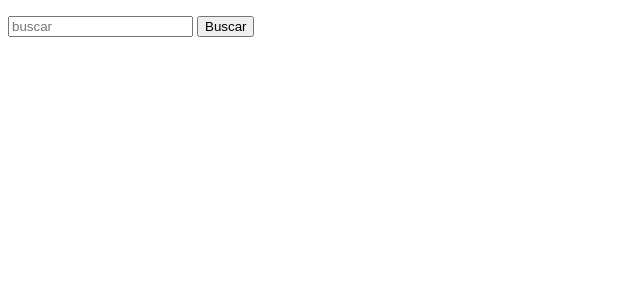
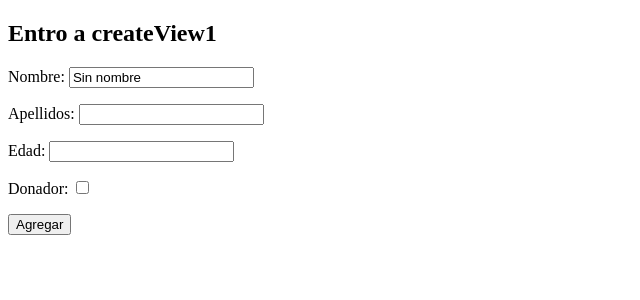
Before and after one commit to dpacoria21/Lab04-pweb2, a Django app: page /agregar/ in a window 1280 px wide. Shown: the part 88-388 px from the top of the page, without its empty margins (0-640 px from the left). Run offline with Django 4.2, Linux system fonts and the light colour scheme.

Commit message:
Se agrego un valor inicial al input Nombre

```diff
--- a/src/personas/templates/personas/personasCreate.html
+++ b/src/personas/templates/personas/personasCreate.html
@@ -1,7 +1,8 @@
 {% extends 'base.html' %}
 {% block content %}
+<h2>Entro a createView1</h2>
 <form action="." method="POST"> {% csrf_token %}
-    <input type='text' name="q" placeholder="buscar"/>
-    <input type='submit' value='Buscar'/>
+    {{ form.as_p }}
+    <input type="submit" value="Agregar"/>
 </form>
 {% endblock %}
--- a/src/personas/views.py
+++ b/src/personas/views.py
@@ -11,11 +11,16 @@ def personaTestView(request):
     return render(request, 'personas/test.html', context)
 
 def personaCreateView(request):
-    print(request)
-    if request.method == 'POST':
-        nombre = request.POST.get('q')
-        print(nombre)
-    context = {}
+    initialValues = {
+        'nombre' : 'Sin nombre',
+    }
+    form = PersonaForm(request.POST or None, initial = initialValues)
+    if form.is_valid():
+        form.save()
+        form = PersonaForm()
+    context = {
+        'form': form,
+    }
     return render(request, 'personas/personasCreate.html', context)
 
 def searchForHelp(request):
```
